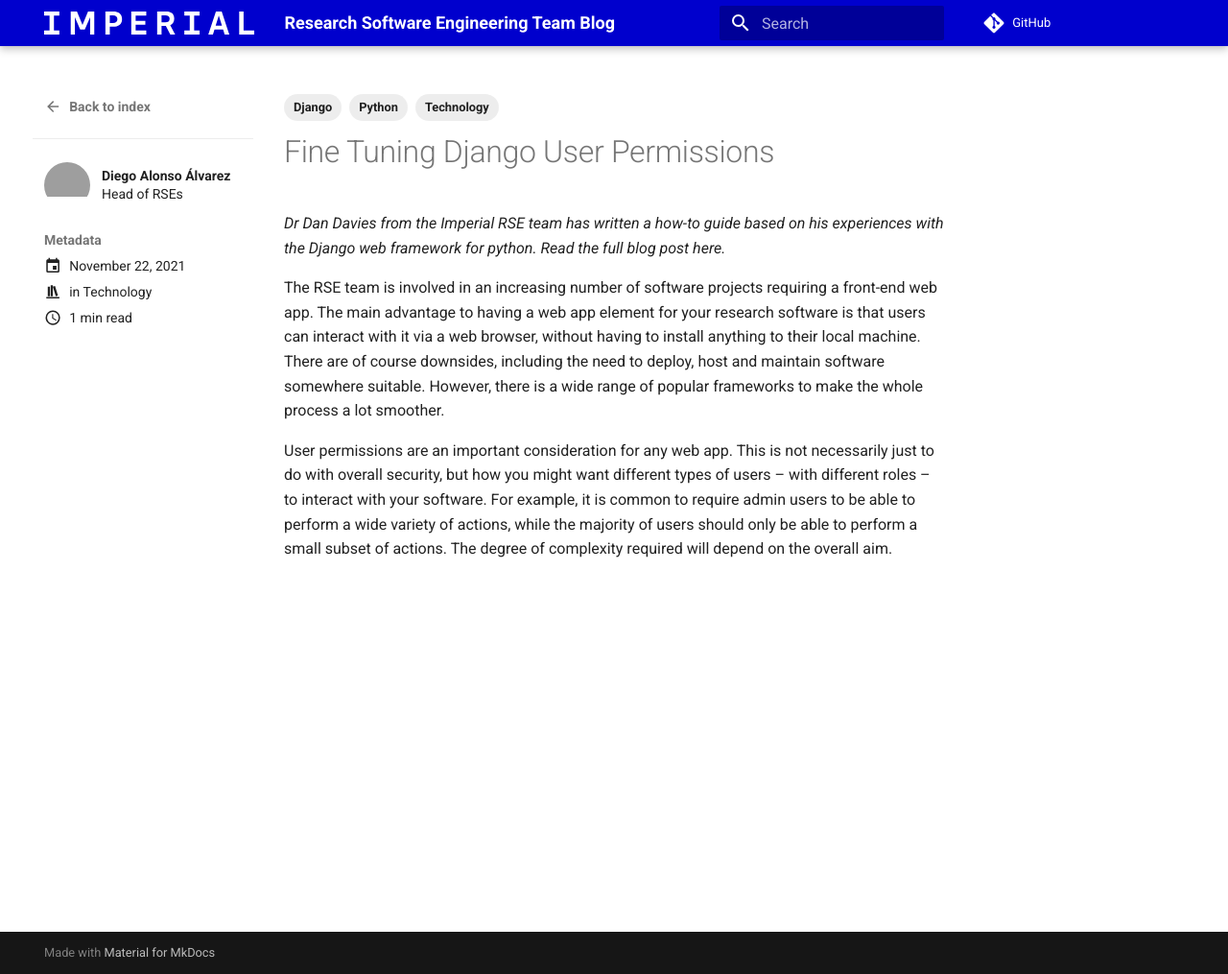
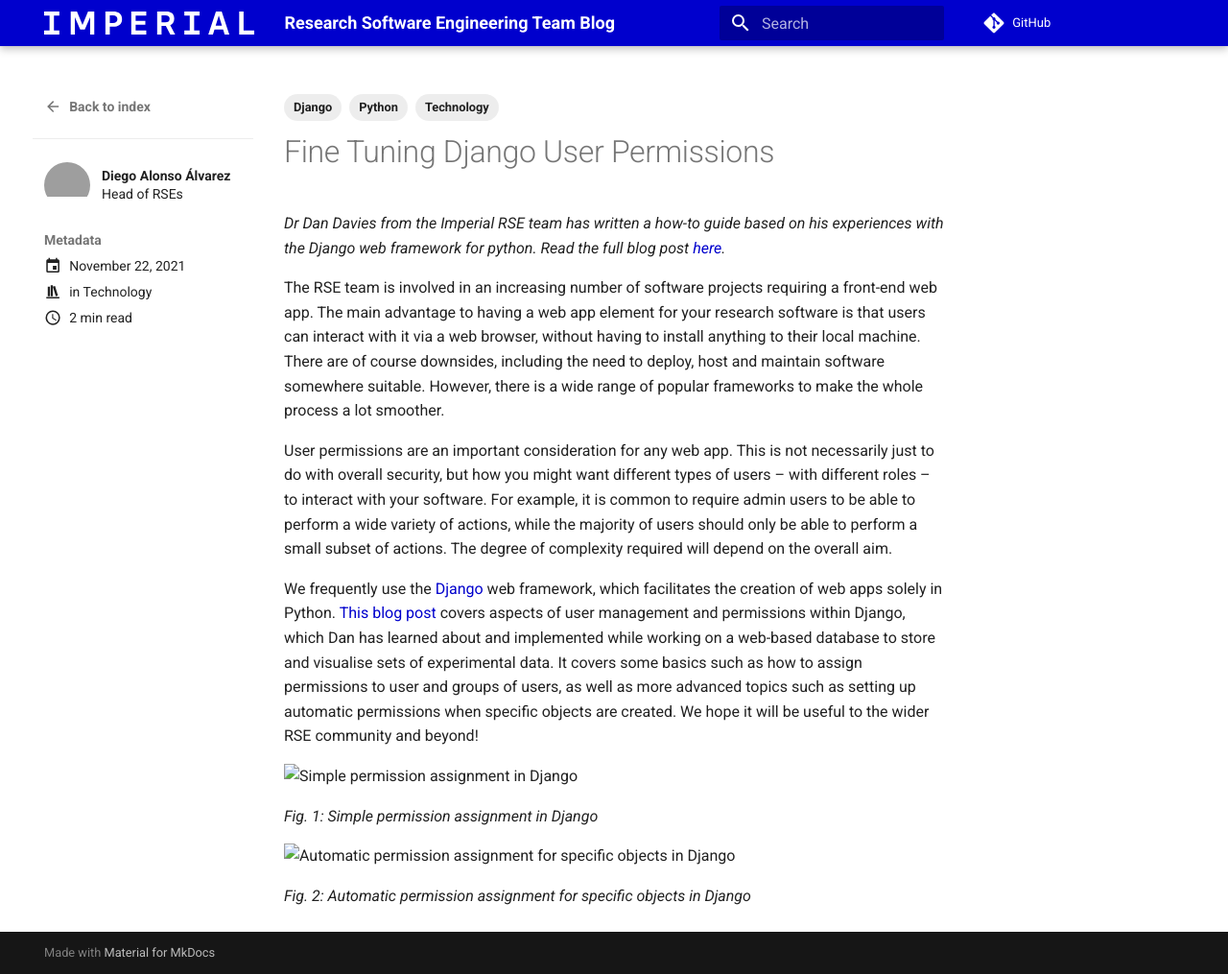
Before and after one commit to ImperialCollegeLondon/RSEBlog, an MkDocs documentation site: the page built from docs/posts/django_permissions.md, in a window 1280 px wide and 1015 px high. Shown: the whole window at 96% size. Built offline with MkDocs 1.6.1 and Material for MkDocs 9.7.7, drawn with Linux system fonts in a browser that asks for light colours; comment, search, counter and statistics services are not loaded; grey boxes are pictures that could not be loaded.

Commit message:
include images

```diff
--- a/docs/posts/django_permissions.md
+++ b/docs/posts/django_permissions.md
@@ -12,10 +12,20 @@
 
 # Fine Tuning Django User Permissions
 
-*Dr Dan Davies from the Imperial RSE team has written a how-to guide based on his experiences with the Django web framework for python. Read the full blog post here.*
+*Dr Dan Davies from the Imperial RSE team has written a how-to guide based on his experiences with the Django web framework for python. Read the full blog post [here](https://dandavies99.github.io/posts/2021/11/django-permissions/).*
 
 The RSE team is involved in an increasing number of software projects requiring a front-end web app. The main advantage to having a web app element for your research software is that users can interact with it via a web browser, without having to install anything to their local machine. There are of course downsides, including the need to deploy, host and maintain software somewhere suitable. However, there is a wide range of popular frameworks to make the whole process a lot smoother.
 
 <!-- more -->
 
 User permissions are an important consideration for any web app. This is not necessarily just to do with overall security, but how you might want different types of users – with different roles – to interact with your software. For example, it is common to require admin users to be able to perform a wide variety of actions, while the majority of users should only be able to perform a small subset of actions. The degree of complexity required will depend on the overall aim.
+
+We frequently use the [Django](https://www.djangoproject.com/) web framework, which facilitates the creation of web apps solely in Python. [This blog post](https://dandavies99.github.io/posts/2021/11/django-permissions/) covers aspects of user management and permissions within Django, which Dan has learned about and implemented while working on a web-based database to store and visualise sets of experimental data. It covers some basics such as how to assign permissions to user and groups of users, as well as more advanced topics such as setting up automatic permissions when specific objects are created. We hope it will be useful to the wider RSE community and beyond!
+
+![Simple permission assignment in Django](images/django_permissions/simple_permission.png)
+<!-- markdownlint-disable-next-line MD036 -->
+*Fig. 1: Simple permission assignment in Django*
+
+![Automatic permission assignment for specific objects in Django](images/django_permissions/automatic_permission.png)
+<!-- markdownlint-disable-next-line MD036 -->
+*Fig. 2: Automatic permission assignment for specific objects in Django*
```
Also changed, not shown: docs/posts/images/django_permissions/automatic_permission.png (added), docs/posts/images/django_permissions/simple_permission.png (added).
